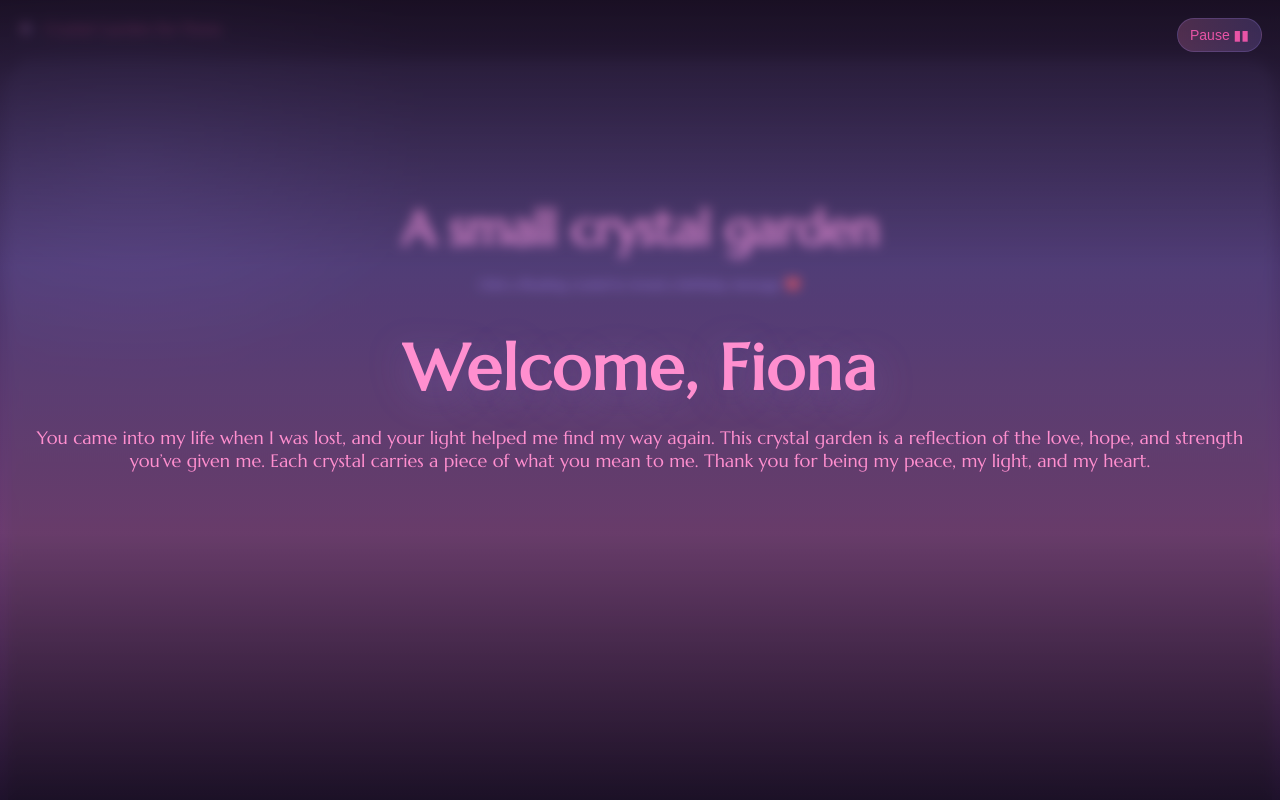
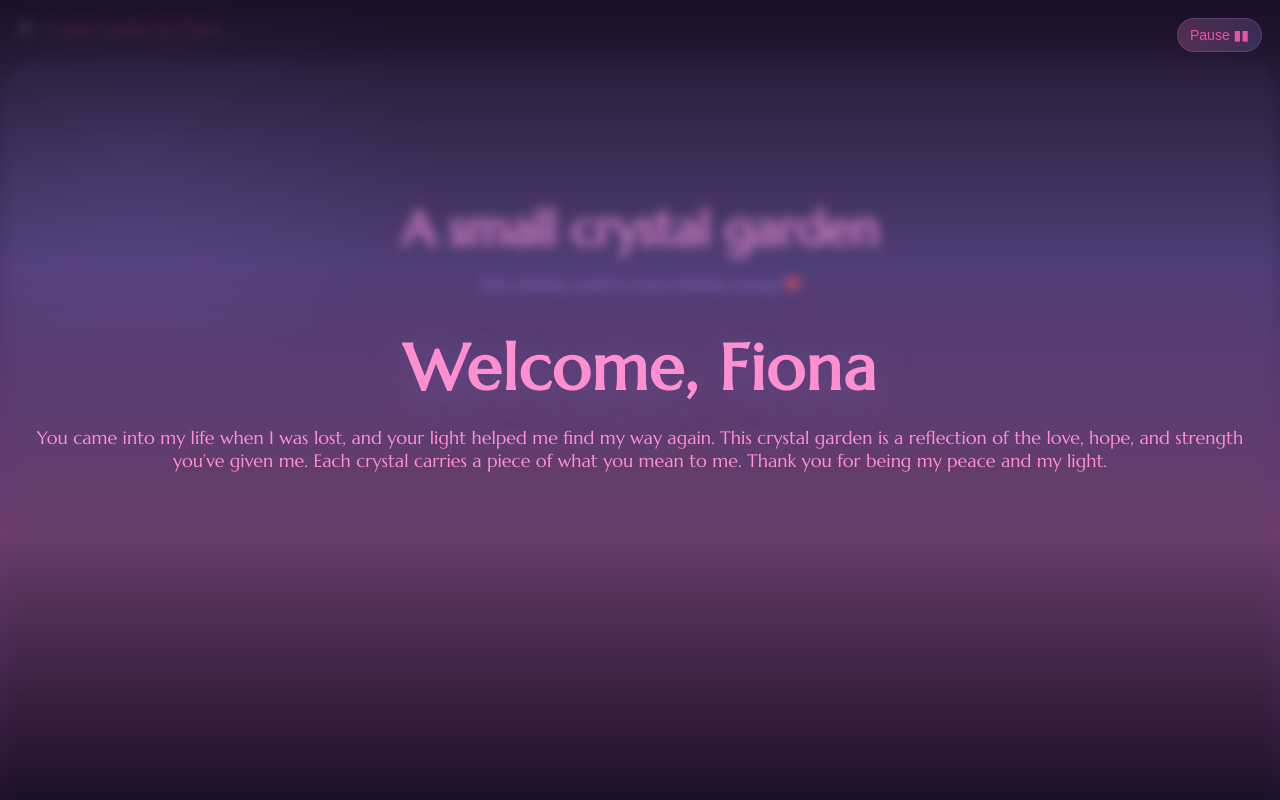
Before and after one commit to yusufbn-dev/birthday-site, a plain HTML site: page Birthday/index.html in a window 1280 px wide. Shown: the top 800 px of the page. Drawn offline with Linux system fonts and the light colour scheme.

Commit message:
Update index.html

```diff
--- a/Birthday/index.html
+++ b/Birthday/index.html
@@ -474,7 +474,7 @@
         You came into my life when I was lost, and your light helped me find my
         way again. This crystal garden is a reflection of the love, hope, and
         strength you’ve given me. Each crystal carries a piece of what you mean
-        to me. Thank you for being my peace, my light, and my heart.
+        to me. Thank you for being my peace and my light.
       </p>
     </div>
 
```
